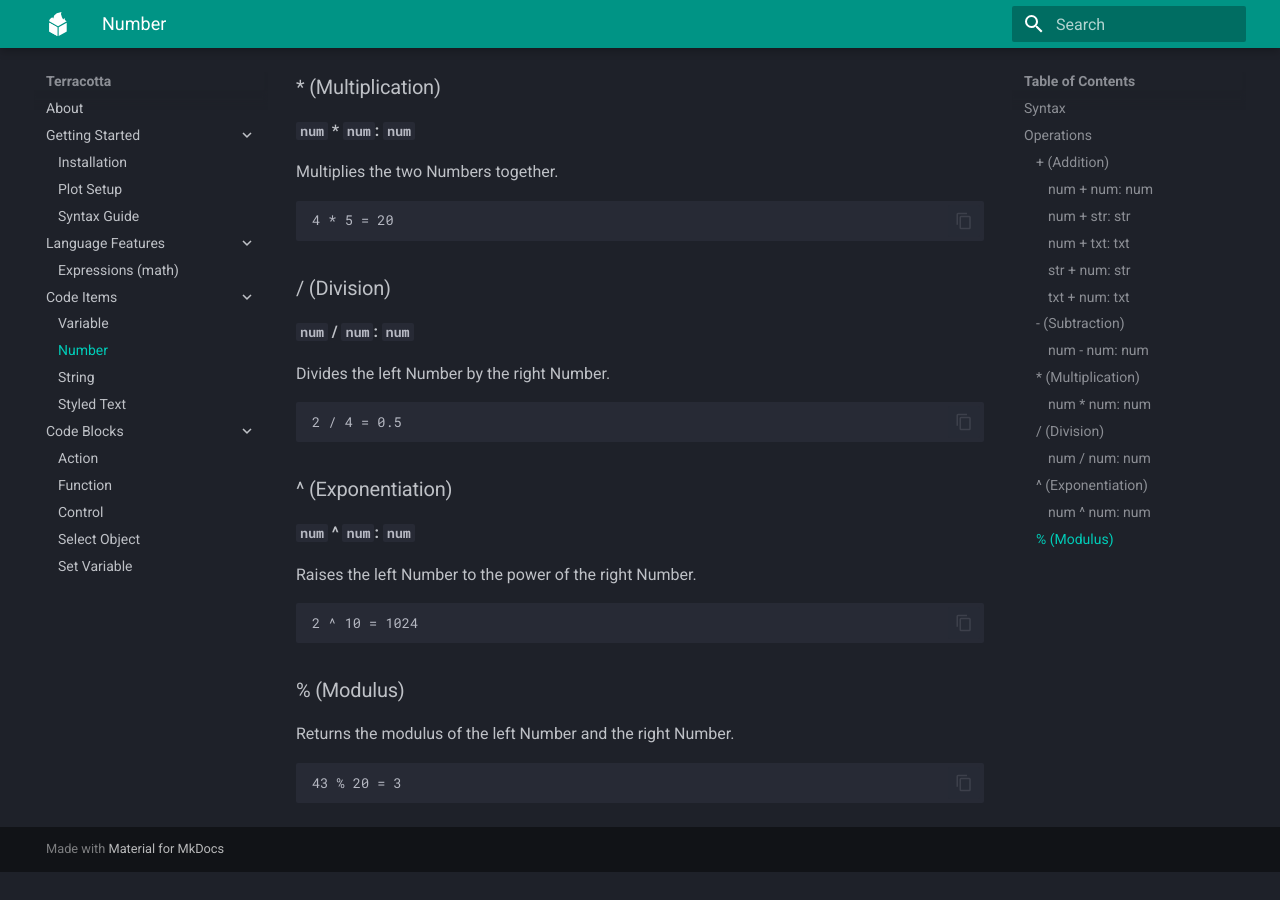
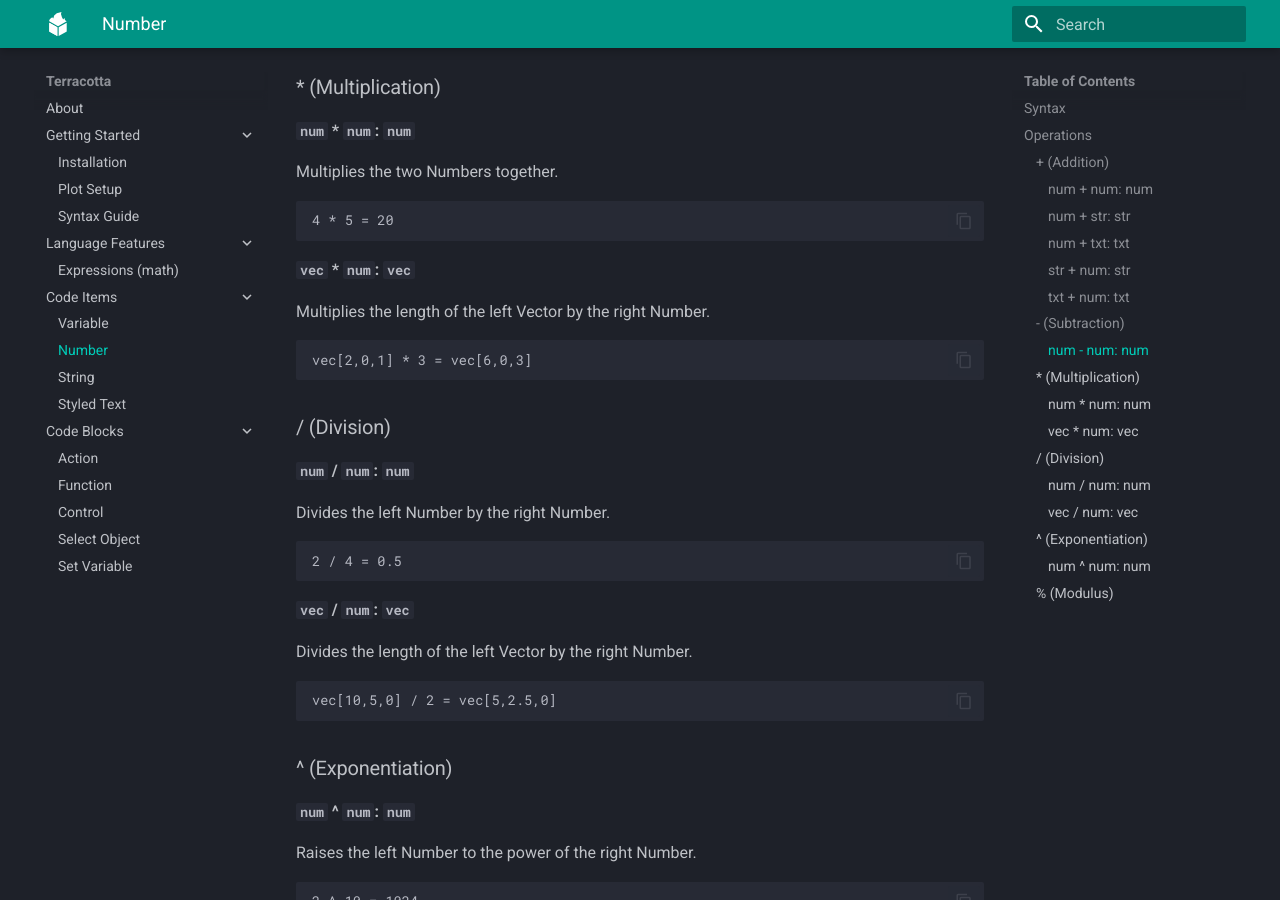
Before and after one commit to Owlfroggy/terracotta-docs, an MkDocs documentation site: the page built from docs/codeitems/number.md, in a window 1280 px wide and 900 px high, scrolled down 1636 px. Built offline with MkDocs 1.6.1 and Material for MkDocs 9.7.7, drawn with Linux system fonts in a browser that asks for light colours; before the commit the page ends 2508 px from its top, so only the background shows below that.

Commit message:
oops i forgor a few operations on the num page

````diff
--- a/docs/codeitems/number.md
+++ b/docs/codeitems/number.md
@@ -63,12 +63,24 @@ Multiplies the two Numbers together.
 4 * 5 = 20
 ```
 
+#### `vec` * `num`: `vec`
+Multiplies the length of the left Vector by the right Number.
+```tc
+vec[2,0,1] * 3 = vec[6,0,3]
+```
+
 ### / (Division)
 
 #### `num` / `num`: `num`
 Divides the left Number by the right Number.
 ```tc
 2 / 4 = 0.5
+```
+
+#### `vec` / `num`: `vec`
+Divides the length of the left Vector by the right Number.
+```tc
+vec[10,5,0] / 2 = vec[5,2.5,0]
 ```
 
 ### ^ (Exponentiation)
````
